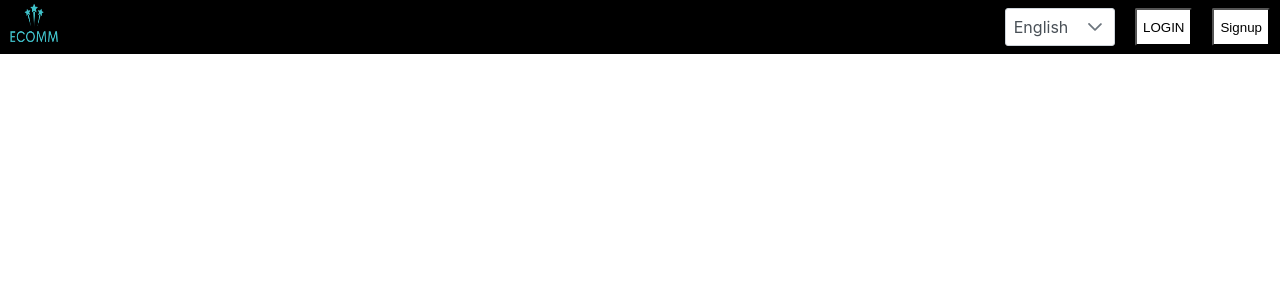
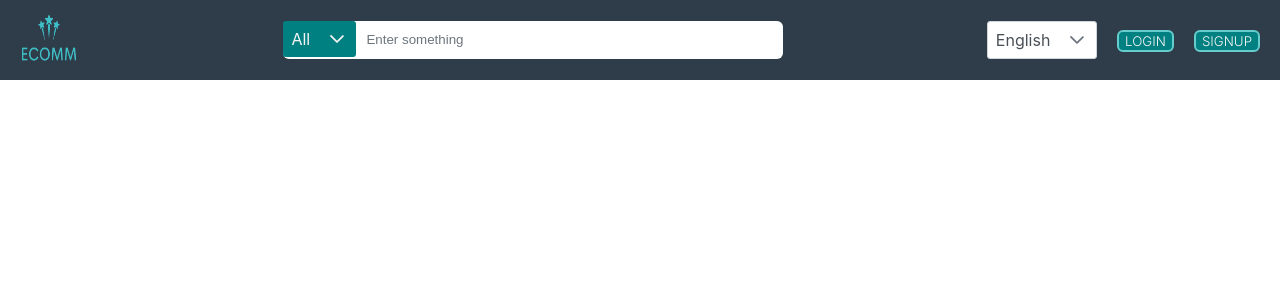
Before and after one commit to Azid-ops/E-COMMERCE-STORE, a React (Create React App) app in the folder front-end/: page / in a window 1280 px wide. Shown: the top 300 px of the page. Built offline with nearby package versions, Linux system fonts and the light colour scheme.

Commit message:
ToolBar Search Icon
Worked on Searchbar on UI side.

```diff
--- a/front-end/public/index.html
+++ b/front-end/public/index.html
@@ -15,6 +15,9 @@
       user's mobile device or desktop. See https://developers.google.com/web/fundamentals/web-app-manifest/
     -->
     <link rel="manifest" href="%PUBLIC_URL%/manifest.json" />
+    <link rel="preconnect" href="https://fonts.googleapis.com">
+    <link rel="preconnect" href="https://fonts.gstatic.com" crossorigin>
+    <link href="https://fonts.googleapis.com/css2?family=Inter:ital,opsz,wght@0,14..32,100..900;1,14..32,100..900&display=swap" rel="stylesheet">
     <!--
       Notice the use of %PUBLIC_URL% in the tags above.
       It will be replaced with the URL of the `public` folder during the build.
--- a/front-end/src/ECOM.APP/ECOM.WEB.APP/Shell/Topbar/components/Topbar.tsx
+++ b/front-end/src/ECOM.APP/ECOM.WEB.APP/Shell/Topbar/components/Topbar.tsx
@@ -1,9 +1,13 @@
-import React, { useState,useEffect } from "react";
+import React, { useState, useEffect, useRef } from "react";
 import TopBar from "../pages/TopBar.tsx";
 import { useTranslation } from 'react-i18next';
 
 const Topbar = () => {
     const { i18n } = useTranslation();
+
+    const dropdownWrapperRef = useRef<HTMLDivElement>(null);
+
+    const [inputPadding, setInputPadding] = useState("75px");
 
     const [languages] = useState([
         { name: 'English', code: 'en' },
@@ -11,7 +15,16 @@ const Topbar = () => {
         { name: 'French', code: 'fr' }
     ]);
 
+    const [items] = useState([
+        { name: 'All', code: 'all' },
+        { name: 'All Categories', code: 'ac' },
+        { name: 'ECOM Devices', code: 'ed' },
+        { name: 'Health, Household and Baby Care', code: 'hbc' },
+    ]);
+
     const [dropDownLanguage, setDropDownLanguage] = useState({ name: 'English', code: 'en' });
+    const [dropDownItems, setDropDownItems] = useState({ name: 'All', code: 'all' });
+
     const [currentLanguage, setCurrentLanguage] = useState(i18n.language);
 
     const changeLanguage = (e) => {
@@ -21,10 +34,26 @@ const Topbar = () => {
         setDropDownLanguage(e.value);
     };
 
+    const changeItem = (e) => {
+        setDropDownItems(e.value);
+        console.log(dropDownItems);
+    }
+
     useEffect(() => {
         const selectedLanguage = languages.find(lang => lang.code === i18n.language);
-        setDropDownLanguage(selectedLanguage);
+        if (selectedLanguage) {
+            setDropDownLanguage(selectedLanguage);
+        } else {
+            setDropDownLanguage({ name: 'English', code: 'en' });
+        }
     }, [i18n.language, languages]);
+
+    useEffect(() => {
+        if (dropdownWrapperRef.current) {
+            const dropdownWrapperWidth = dropdownWrapperRef.current.offsetWidth;
+            setInputPadding(`${dropdownWrapperWidth + 10}px`);
+        }
+    }, [dropDownItems]);
 
     return (
         <TopBar
@@ -32,8 +61,13 @@ const Topbar = () => {
             currentLanguage={currentLanguage}
             dropDownLanguage={dropDownLanguage}
             languages={languages}
+            items={items}
+            dropDownItems={dropDownItems}
+            changeItem={changeItem}
+            dropdownWrapperRef={dropdownWrapperRef}
+            inputPadding={inputPadding}
         />
     );
-}
+};
 
 export default Topbar;
--- a/front-end/src/ECOM.APP/ECOM.WEB.APP/Shell/Topbar/pages/TopBar.tsx
+++ b/front-end/src/ECOM.APP/ECOM.WEB.APP/Shell/Topbar/pages/TopBar.tsx
@@ -1,30 +1,71 @@
 import React from 'react';
 import BrandLogo from "../../../../ECOM.WEB.UTILS/Images/Logo.png";
-import '../../../../ECOM.WEB.UTILS/Styles/Buttons.css';
 import { useTranslation } from 'react-i18next';
 import { Dropdown } from 'primereact/dropdown';
+import '../../../../ECOM.WEB.UTILS/Styles/Buttons.css';
 
 const TopBar = (props) => {
     const { t } = useTranslation();
-    return(
+    return (
         <section>
-            <div style={{background:"black",display:"flex"}}>
-                <img src={BrandLogo} style={{width:70, height:50}} alt="Website Logo"/>
-                <div style={{marginLeft:"auto",display:"flex"}}>
+            <div style={{
+                background: "#2E3D49",
+                display: "flex",
+                alignItems: "center",
+                padding: "10px"
+            }}>
+
+                <img src={BrandLogo} style={{ width: 80, height: 60 }} alt="Website Logo" />
+
+                <div style={{ flexGrow: 1, display: "flex", justifyContent: "center" }}>
+                    <div style={{ position: "relative", width: "500px",borderRadius:"6px"}}>
+                        <div ref={props.dropdownWrapperRef} style={{ position: "absolute", left: "0", top: "0" }}>
+                            <Dropdown
+                                value={props.dropDownItems}
+                                onChange={props.changeItem}
+                                options={props.items}
+                                optionLabel="name"
+                                style={{
+                                    border: "none",
+                                    background: "#008080",
+                                    cursor: "pointer",
+                                }}
+                                placeholder="ALL"
+                                className="custom-dropdown w-full md:w-14rem"
+                            />
+                        </div>
+
+                        <input
+                            type="text"
+                            style={{
+                                width: "100%",
+                                height: "37.55px",
+                                borderRadius:"6px",
+                                paddingLeft: props.inputPadding,
+                                textDecoration:"none",
+                                border:"0px"
+                            }}
+                            placeholder="Enter something"
+                        />
+                    </div>
+                </div>
+
+
+                {/* Buttons on the right */}
+                <div style={{ display: "flex", alignItems: "center", marginLeft: "auto" }}>
                     <Dropdown
                         value={props.dropDownLanguage}
                         onChange={props.changeLanguage}
                         options={props.languages}
                         optionLabel="name"
-                        style={{margin:"8px 10px"}}
+                        style={{ margin: "8px 10px" }}
                         placeholder="Select a language"
                         className="w-full md:w-14rem"
                     />
-                    <button className="Ecom-Ecom-Web-UI-Styles-Buttons-GLobalButtons">
+                    <button className="GlobalButtons" style={{ marginLeft: "10px" }}>
                         {t('Login')}
                     </button>
-
-                    <button className="Ecom-Ecom-Web-UI-Styles-Buttons-GLobalButtons">
+                    <button className="GlobalButtons" style={{ marginLeft: "10px" }}>
                         {t('Signup')}
                     </button>
                 </div>
--- a/front-end/src/ECOM.APP/ECOM.WEB.UTILS/Languages/en.json
+++ b/front-end/src/ECOM.APP/ECOM.WEB.UTILS/Languages/en.json
@@ -1,4 +1,4 @@
 {
     "Login": "LOGIN",
-    "Signup": "Signup"
+    "Signup": "SIGNUP"
 }
--- a/front-end/src/ECOM.APP/ECOM.WEB.UTILS/Languages/fr.json
+++ b/front-end/src/ECOM.APP/ECOM.WEB.UTILS/Languages/fr.json
@@ -1,4 +1,4 @@
 {
-    "Login": "Connexion",
-    "Signup": "Inscription"
+    "Login": "CONNEXION",
+    "Signup": "INSCRIPTION"
 }
--- a/front-end/src/ECOM.APP/ECOM.WEB.UTILS/Styles/Buttons.css
+++ b/front-end/src/ECOM.APP/ECOM.WEB.UTILS/Styles/Buttons.css
@@ -1,49 +1,55 @@
-.Ecom-Ecom-Web-UI-Styles-Buttons-GLobalButtons
+.GlobalButtons
 {
-    background: white;
-    margin: 8px 10px 8px 10px;
-    border-radius: 2px;
+    background: #008080;
+    margin: 10px 10px 8px 10px;
+    border-radius: 6px;
+    border-color: none;
+    font-family: "Inter", sans-serif;
+    font-optical-sizing: auto;
+    color: #F5F5F5;
+    font-weight: 300;
+    font-style: normal;
+    border: 2px solid #66CCCC;
 }
-.Ecom-Ecom-Web-UI-Styles-Buttons-GLobalButtons:hover
+.GlobalButtons:hover
 {
     cursor: pointer;
+    background-color: #66CCCC;
+    color: #F5F5F5;
+    border: 2px solid #008080;
+    border-radius: 6px;
 }
 
-.toggle {
-    display: flex;
-    align-items: center;
+.container {
+    margin-top: 5%;
+  }
+
+  /* Style to create scroll bar in dropdown */
+  .scrollable-dropdown {
+    height: auto;
+    max-height: 320px;
+    /* Increase / Decrease value as per your need */
+    overflow-x: hidden;
+  }
+
+
+  .custom-dropdown .p-dropdown-label {
+    color: #F5F5F5;  /* Change text color of selected option or placeholder */
 }
 
-.toggle-state {
-    display: none; /* Hide the default checkbox */
+.custom-dropdown .p-dropdown-item {
+    color: #F5F5F5;   /* Optional: Change dropdown items' color if needed */
 }
 
-.indicator {
-    width: 50px; /* Adjust width as needed */
-    height: 25px; /* Adjust height as needed */
-    background-color: gray; /* Default color */
-    border-radius: 25px;
-    position: relative;
-    transition: background-color 0.2s;
+.custom-dropdown .p-dropdown {
+    background-color: #008080 !important; /* Ensure the background color sticks */
 }
 
-.toggle-state:checked + .indicator {
-    background-color: green; /* Color when toggled */
+.custom-dropdown .p-dropdown-trigger {
+  color: #F5F5F5;  /* Icon color */
 }
 
-.indicator:before {
-    content: '';
-    position: absolute;
-    top: 50%;
-    left: 5px; /* Start position */
-    width: 20px; /* Size of the circle */
-    height: 20px; /* Size of the circle */
-    background-color: white; /* Color of the circle */
-    border-radius: 50%;
-    transition: transform 0.2s;
-    transform: translateY(-50%); /* Center the circle vertically */
+/* Optionally, style the hover effect for the dropdown icon */
+.custom-dropdown .p-dropdown-trigger:hover {
+  color: #66CCCC;  /* Icon color on hover */
 }
-
-.toggle-state:checked + .indicator:before {
-    transform: translate(25px, -50%); /* Move circle when toggled */
-}
--- /dev/null
+++ b/front-end/src/declaration.d.ts
@@ -0,0 +1,4 @@
+declare module "*.png" {
+    const value: string;
+    export default value;
+}
--- a/front-end/src/index.tsx
+++ b/front-end/src/index.tsx
@@ -1,12 +1,12 @@
 import React from 'react';
 import i18n from 'i18next';
-import { initReactI18next, Translation } from 'react-i18next';
+import { initReactI18next } from 'react-i18next';
 import English from './ECOM.APP/ECOM.WEB.UTILS/Languages/en.json';
 import Arabic from './ECOM.APP/ECOM.WEB.UTILS/Languages/ar.json';
 import French from './ECOM.APP/ECOM.WEB.UTILS/Languages/fr.json';
 
 
-import { PrimeReactProvider, PrimeReactContext } from 'primereact/api';
+import { PrimeReactProvider } from 'primereact/api';
 import ReactDOM from 'react-dom/client';
 import './index.css';
 import MainView from './ECOM.APP/ECOM.WEB.APP/Shell/MainView.tsx';
```
